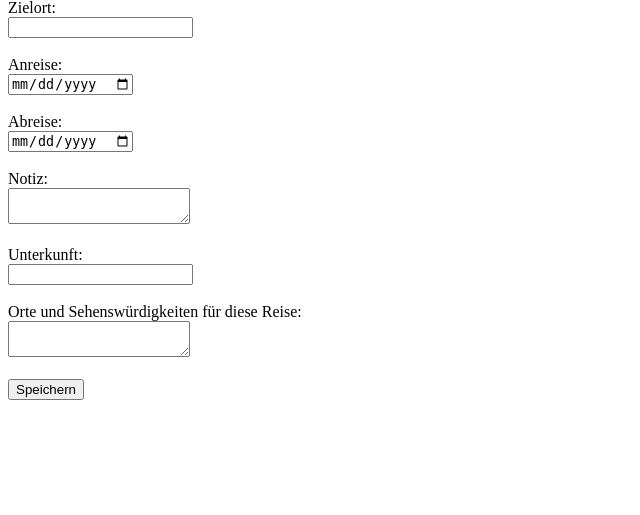
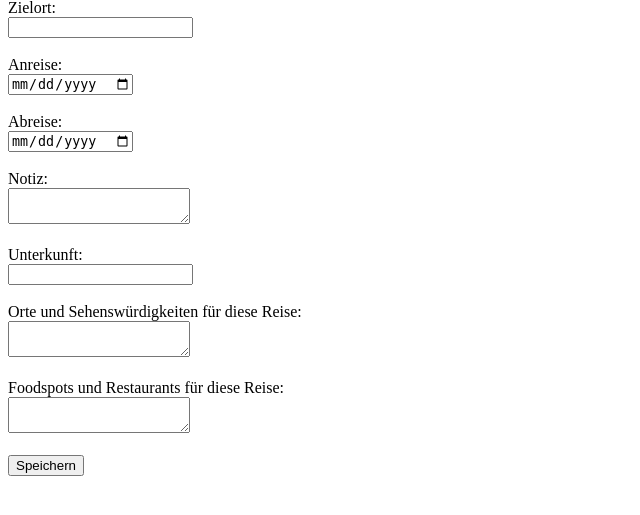
Before and after one commit to laia-dev/reiseplaner, a Flask app: page /reise-hinzufuegen in a window 1280 px wide. Shown: the part 94-609 px from the top of the page, without its empty margins (0-640 px from the left). Run offline with Flask 3, Linux system fonts and the light colour scheme; a user stored in the database is signed in.

Commit message:
Foodspots-Feld hinzugefügt: Modell, Formulare und Anzeige erweitert

```diff
--- a/app.py
+++ b/app.py
@@ -96,8 +96,9 @@ def reise_hinzufuegen():
         notiz = request.form.get("notiz")
         sehenswuerdigkeiten = request.form.get("sehenswuerdigkeiten")
         unterkunft = request.form.get("unterkunft")
+        foodspots = request.form.get("foodspots")
 
-        neue_reise = Reise(zielort=zielort, anreise=anreise, abreise=abreise, notiz=notiz, sehenswuerdigkeiten=sehenswuerdigkeiten, unterkunft=unterkunft, benutzer_id=current_user.id)
+        neue_reise = Reise(zielort=zielort, anreise=anreise, abreise=abreise, notiz=notiz, sehenswuerdigkeiten=sehenswuerdigkeiten, unterkunft=unterkunft, foodspots=foodspots, benutzer_id=current_user.id)
         db.session.add(neue_reise)
         db.session.commit()
 
@@ -138,6 +139,7 @@ def reise_bearbeiten(reise_id):
         reise.notiz = request.form.get("notiz")
         reise.sehenswuerdigkeiten = request.form.get("sehenswuerdigkeiten")
         reise.unterkunft = request.form.get("unterkunft")
+        reise.foodspots = request.form.get("foodspots")
         db.session.commit()
         flash("Reise wurde aktualisiert.")
         return redirect(url_for('mein_reiseplan'))
--- a/models.py
+++ b/models.py
@@ -32,4 +32,5 @@ class Reise(db.Model):
     notiz = db.Column(db.Text) # Weitere Hinweise oder Planungsdetails
     sehenswuerdigkeiten = db.Column(db.Text)
     unterkunft = db.Column(db.String(200))
+    foodspots = db.Column(db.Text)
     benutzer_id = db.Column(db.Integer, db.ForeignKey('user.id')) # Verknüpfung zum Benutzer
--- a/templates/reise_bearbeiten.html
+++ b/templates/reise_bearbeiten.html
@@ -22,6 +22,9 @@
     <label for="sehenswuerdigkeiten">Orte und Sehenswürdigkeiten für diese Reise:</label>
     <textarea id="sehenswuerdigkeiten" name="sehenswuerdigkeiten">{{ reise.sehenswuerdigkeiten }}</textarea><br>
 
+    <label for="foodspots">Foodspots und Restaurants für diese Reise:</label>
+    <textarea id="foodspots" name="foodspots">{{ reise.foodspots }}</textarea><br>
+
     <button type="submit">Speichern</button>
   </form>
 
--- a/templates/reiseformular.html
+++ b/templates/reiseformular.html
@@ -22,6 +22,9 @@
     <label for="sehenswuerdigkeiten">Orte und Sehenswürdigkeiten für diese Reise:</label><br>
     <textarea id="sehenswuerdigkeiten" name="sehenswuerdigkeiten"></textarea><br><br>
 
+    <label for="foodspots">Foodspots und Restaurants für diese Reise:</label><br>
+    <textarea id="foodspots" name="foodspots"></textarea><br><br>
+
     <button type="submit">Speichern</button>
   </form>
 {% endblock content %}
--- a/templates/reiseplan.html
+++ b/templates/reiseplan.html
@@ -11,6 +11,7 @@
         <em>Notiz:</em> {{ reise.notiz }}
         <strong>Unterkunft:</strong> {{ reise.unterkunft }} <br>
         <strong>Orte und Sehenswürdigkeiten für diese Reise:</strong> {{ reise.sehenswuerdigkeiten }} <br>
+        <strong>Foodspots und Restaurants für diese Reise:</strong> {{ reise.foodspots }} <br>
         <a href="{{ url_for('reise_loeschen', reise_id=reise.id) }}">Löschen</a>
         <a href="{{ url_for('reise_bearbeiten', reise_id=reise.id) }}">Bearbeiten</a>
       </li>
```
Also changed, not shown: instance/reiseplaner.db.
